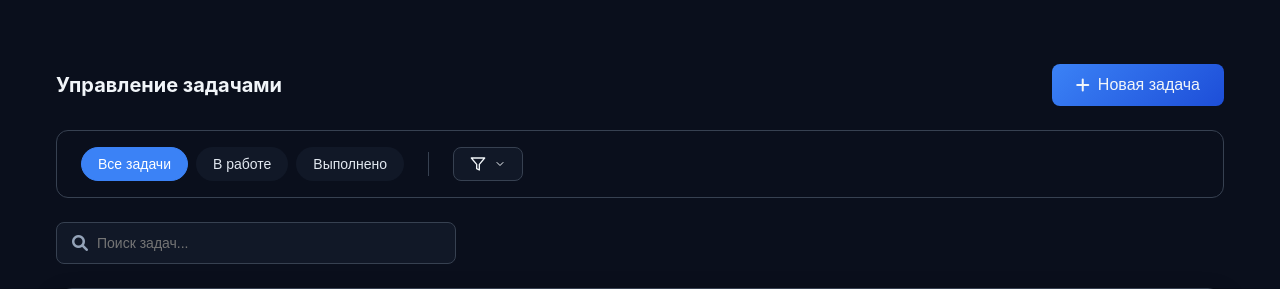
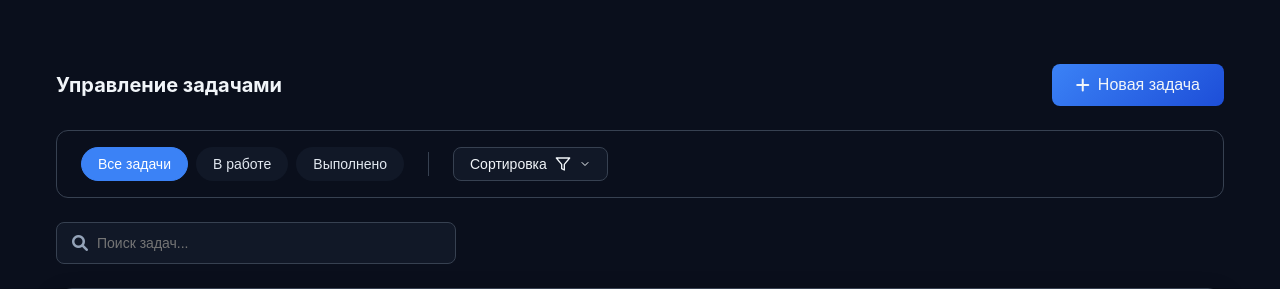
Before and after one commit to BOEGOLOVKA27/finansemanager, a Flask app: page /tasks in a window 1280 px wide. Shown: the part 65-354 px from the top of the page. Run offline with Flask 3, Linux system fonts and the light colour scheme; the visitor is signed in with stand-in values (Sample User, id 1); some libraries are stand-ins or nearby versions.

Commit message:
update branch

```diff
--- a/app/templates/tasks/tasks.html
+++ b/app/templates/tasks/tasks.html
@@ -33,6 +33,7 @@
 
         <div class="sort-dropdown">
             <button class="sort-btn" id="sortBtn" title="Сортировка">
+                <span class="sort-btn-text">Сортировка</span>
                 <svg xmlns="http://www.w3.org/2000/svg" width="16" height="16" viewBox="0 0 24 24" fill="none" stroke="currentColor" stroke-width="2" stroke-linecap="round" stroke-linejoin="round"><polygon points="22 3 2 3 10 12.46 10 19 14 21 14 12.46 22 3"></polygon></svg>
                 <svg xmlns="http://www.w3.org/2000/svg" width="12" height="12" viewBox="0 0 24 24" fill="none" stroke="currentColor" stroke-width="2" stroke-linecap="round" stroke-linejoin="round" class="chevron-down"><polyline points="6 9 12 15 18 9"></polyline></svg>
             </button>
@@ -218,6 +219,10 @@
     font-size: 0.875rem;
     cursor: pointer;
     transition: all 0.2s;
+}
+
+.sort-btn-text {
+    font-weight: 500;
 }
 
 .sort-btn:hover {
```
Also changed, not shown: 1 other file.
